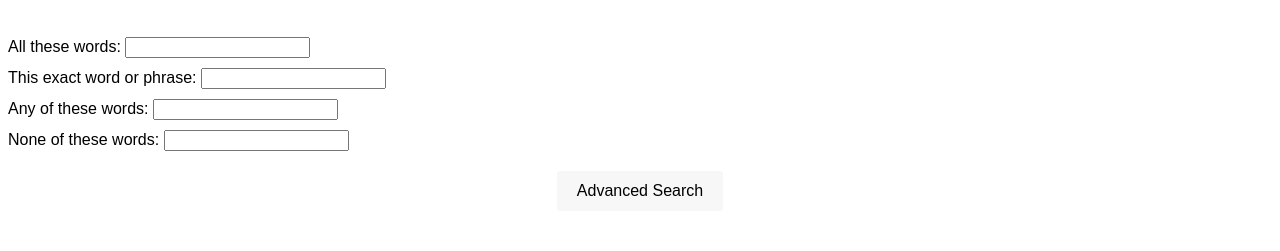
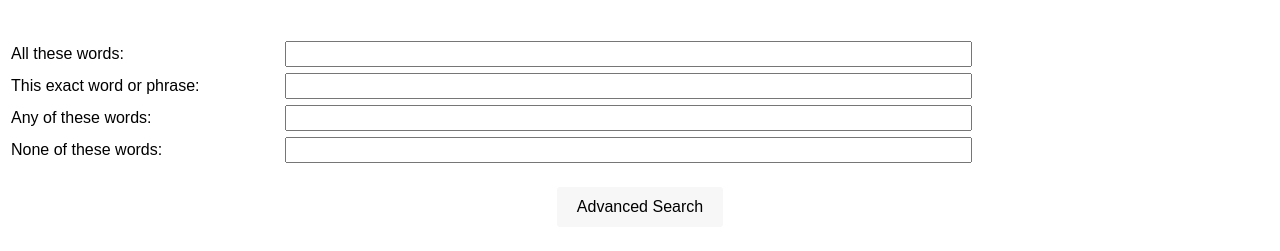
Before and after one commit to Dionisos-Galanis/CS50w-Project0, a plain HTML site: page search/advsearch.html in a window 1280 px wide. Shown: the part 161-412 px from the top of the page. Drawn offline with Linux system fonts and the light colour scheme.

Commit message:
Remake Adv search to Table style + add logo for AS

```diff
--- a/search/advsearch.html
+++ b/search/advsearch.html
@@ -13,32 +13,42 @@
             <img class="center" src="GoogleImg.png">
         </div>
         <form action="https://google.com/search">
-            <div>
-                <div class="searchgroup">
-                    <div class="inline">
-                        <label class="labeladv" for="as_q">All these words: </label>
+            <table id="advsrchinps">
+                <tbody>
+                    <tr>
+                        <td class="label">
+                            <label class="labeladv" for="as_q">All these words:</label>
+                        </td>
+                        <td class="advinput">
                             <input class="searchlineadv" id="as_q" type="text" name="as_q">
-                    </div>
-                </div>
-                <div class="searchgroup">
-                    <div class="inline">
+                        </td>
+                    </tr>
+                    <tr>
+                        <td class="label">
                             <label class="labeladv" for="as_epq">This exact word or phrase:</label>
+                        </td>
+                        <td class="advinput">
                             <input class="searchlineadv" id="as_epq" type="text" name="as_epq">
-                    </div>
-                </div>
-                <div class="searchgroup">
-                    <div class="inline">
+                        </td>
+                    </tr>
+                    <tr>
+                        <td class="label">
                             <label class="labeladv" for="as_oq">Any of these words:</label>
+                        </td>
+                        <td class="advinput">
                             <input class="searchlineadv" id="as_oq" type="text" name="as_oq">
-                    </div>
-                </div>
-                <div class="searchgroup">
-                    <div class="inline">
+                        </td>
+                    </tr>
+                    <tr>
+                        <td class="label">
                             <label class="labeladv" style="width: 400px;" for="as_eq">None of these words:</label>
+                        </td>
+                        <td class="advinput">
                             <input class="searchlineadv" id="as_eq" type="text" name="as_eq">
-                    </div>
-                </div>
-            </div>
+                        </td>
+                    </tr>
+                </tbody>
+            </table>
             <div class="center">
                 <div class="inline">
                     <input class="but" id="IS" type="submit" value="Advanced Search">
--- a/search/styles.css
+++ b/search/styles.css
@@ -46,17 +46,23 @@ body {
     border-radius: 3px;
 }
 
-.labeladv {
-    width: 300 px;
+#advsrchinps tr {
+    height: 30px;
+}
+
+.label {
+    width: 20%;
+    min-width: 150px;
+}
+
+.advinput {
+    width: 50%;
+    min-width: 180px;
 }
 
 .searchlineadv {
-    width: 300 px;
-}
-
-.searchgroup {
-    margin-top: 10px;
-    margin-bottom: 10px;
+    height: 20px;
+    width: 100%;
 }
 
 .but:hover {
```
Also changed, not shown: search/GoogleAS.png (added). Lines whose indentation alone changed are shown as unchanged.
